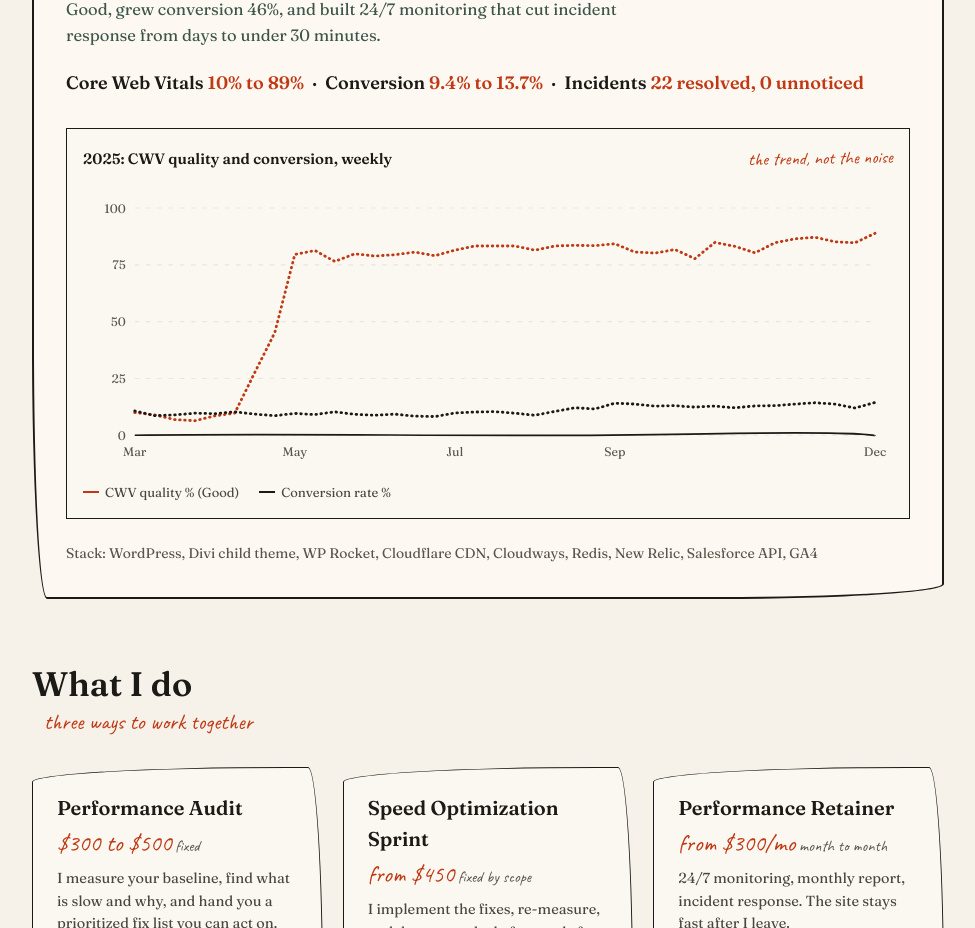
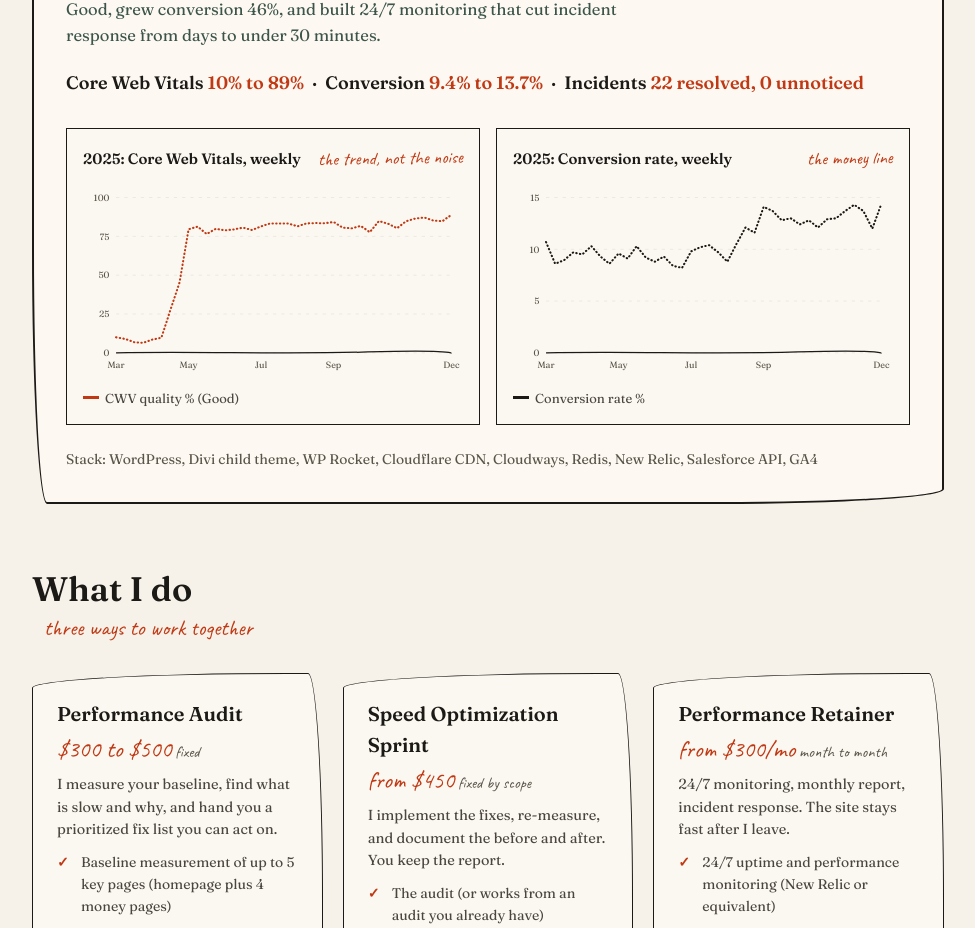
Before and after one commit to yuuhub/yuuri-portfolio, a Next.js app: page / in a window 1280 px wide. Shown: the part 1159-2087 px from the top of the page, without its empty margins (152-1127 px from the left). Built offline with nearby package versions, Linux system fonts and the light colour scheme.

Commit message:
Split Sterling chart into two mini-charts: CWV on 0-100 scale, conversion on 0-15 scale so growth is visible

```diff
--- a/components/sterling-chart.tsx
+++ b/components/sterling-chart.tsx
@@ -1,60 +1,94 @@
 import chartData from "@/data/sterling-chart-data.json";
 
 /**
- * Hand-drawn style SVG line chart of the Sterling 2025 data.
- * Renders CWV quality % and conversion rate % as wobbly pen lines
- * with a hand-drawn axis and annotation.
+ * Hand-drawn style SVG line charts of the Sterling 2025 data.
+ * Two mini-charts: CWV quality % (0 to 100 scale) and conversion rate %
+ * (0 to 15 scale), so both growth stories are actually visible.
  * Pure SVG, no client JS, no chart library. Static at build time.
  */
-export function SterlingChart() {
+
+const monthPositions: { label: string; idx: number }[] = [
+  { label: "Mar", idx: 0 },
+  { label: "May", idx: 8 },
+  { label: "Jul", idx: 16 },
+  { label: "Sep", idx: 24 },
+  { label: "Dec", idx: 37 },
+];
+
+function MiniChart({
+  data,
+  maxVal,
+  yTicks,
+  stroke,
+  title,
+  note,
+  ariaLabel,
+  lineLabel,
+}: {
+  data: number[];
+  maxVal: number;
+  yTicks: number[];
+  stroke: string;
+  title: string;
+  note: string;
+  ariaLabel: string;
+  lineLabel: string;
+}) {
   const labels = chartData.weeksLabels25 as string[];
-  const cwv = chartData.cwv25_weekly as number[];
-  const conv = chartData.conv25_weekly as number[];
 
-  const W = 720;
-  const H = 260;
-  const PAD_L = 46;
-  const PAD_R = 16;
-  const PAD_T = 24;
-  const PAD_B = 34;
+  const W = 460;
+  const H = 240;
+  const PAD_L = 40;
+  const PAD_R = 14;
+  const PAD_T = 20;
+  const PAD_B = 32;
 
   const innerW = W - PAD_L - PAD_R;
   const innerH = H - PAD_T - PAD_B;
 
-  const maxVal = 100;
-  const minVal = 0;
+  const x = (i: number) => PAD_L + (i / (labels.length - 1)) * innerW;
+  const y = (v: number) => PAD_T + (1 - v / maxVal) * innerH;
 
-  const x = (i: number) => PAD_L + (i / (labels.length - 1)) * innerW;
-  const y = (v: number) => PAD_T + (1 - (v - minVal) / (maxVal - minVal)) * innerH;
-
-  // Build polyline points
-  const cwvPts = cwv.map((v, i) => `${x(i).toFixed(1)},${y(v).toFixed(1)}`).join(" ");
-  const convPts = conv.map((v, i) => `${x(i).toFixed(1)},${y(v).toFixed(1)}`).join(" ");
+  const pts = data
+    .map((v, i) => `${x(i).toFixed(1)},${y(v).toFixed(1)}`)
+    .join(" ");
 
   // Wobbly axis line (hand-drawn feel)
-  const axisD = `M ${PAD_L} ${H - PAD_B} C ${PAD_L + innerW * 0.25} ${H - PAD_B - 2}, ${PAD_L + innerW * 0.5} ${H - PAD_B + 2}, ${PAD_L + innerW * 0.75} ${H - PAD_B - 1} S ${W - PAD_R} ${H - PAD_B + 1}, ${W - PAD_R} ${H - PAD_B}`;
+  const axisD = `M ${PAD_L} ${H - PAD_B} C ${PAD_L + innerW * 0.25} ${
+    H - PAD_B - 2
+  }, ${PAD_L + innerW * 0.5} ${H - PAD_B + 2}, ${
+    PAD_L + innerW * 0.75
+  } ${H - PAD_B - 1} S ${W - PAD_R} ${H - PAD_B + 1}, ${W - PAD_R} ${
+    H - PAD_B
+  }`;
 
-  // Grid lines (faint)
-  const gridLines = [0, 25, 50, 75, 100].map((v) => {
-    const gy = y(v);
   return (
+    <figure className="card-paper p-4">
+      <div className="flex items-baseline justify-between mb-2 gap-2">
+        <figcaption className="text-[15px] font-semibold">{title}</figcaption>
+        <span className="hand-note text-[18px] text-[var(--accent)] -rotate-1 whitespace-nowrap">
+          {note}
+        </span>
+      </div>
+      <svg
+        viewBox={`0 0 ${W} ${H}`}
+        className="w-full h-auto"
+        role="img"
+        aria-label={ariaLabel}
+      >
+        {yTicks.map((v) => (
+          <g key={v}>
             <line
-        key={v}
               x1={PAD_L}
-        y1={gy}
+              y1={y(v)}
               x2={W - PAD_R}
-        y2={gy}
+              y2={y(v)}
               stroke="var(--ink)"
               strokeOpacity="0.08"
               strokeWidth="1"
               strokeDasharray="4 6"
             />
-    );
-  });
-
-  const yTicks = [0, 25, 50, 75, 100].map((v) => (
             <text
-      key={v}
               x={PAD_L - 8}
               y={y(v) + 4}
               textAnchor="end"
@@ -64,59 +98,18 @@
             >
               {v}
             </text>
-  ));
-
-  // Month markers on x axis (Mar to Dec)
-  const monthPositions: { label: string; idx: number }[] = [
-    { label: "Mar", idx: 0 },
-    { label: "May", idx: 8 },
-    { label: "Jul", idx: 16 },
-    { label: "Sep", idx: 24 },
-    { label: "Dec", idx: 37 },
-  ];
-
-  return (
-    <figure className="w-full">
-      <div className="card-paper p-4">
-        <div className="flex items-baseline justify-between mb-2">
-          <figcaption className="text-[15px] font-semibold">
-            2025: CWV quality and conversion, weekly
-          </figcaption>
-          <span className="hand-note text-[18px] text-[var(--accent)] -rotate-1">
-            the trend, not the noise
-          </span>
-        </div>
-        <svg
-          viewBox={`0 0 ${W} ${H}`}
-          className="w-full h-auto"
-          role="img"
-          aria-label="Line chart showing Core Web Vitals quality rising from about 10 percent in March to 89 percent in December 2025, and conversion rate rising from 9.4 percent to 13.7 percent"
-        >
-          {gridLines}
-          {yTicks}
-          {/* CWV line (accent) */}
+          </g>
+        ))}
         <polyline
-            points={cwvPts}
+          points={pts}
           fill="none"
-            stroke="var(--accent)"
+          stroke={stroke}
           strokeWidth="2.5"
           strokeLinecap="round"
           strokeLinejoin="round"
           strokeDasharray="0.5 4"
         />
-          {/* Conversion line (ink) */}
-          <polyline
-            points={convPts}
-            fill="none"
-            stroke="var(--ink)"
-            strokeWidth="2.5"
-            strokeLinecap="round"
-            strokeLinejoin="round"
-            strokeDasharray="0.5 4"
-          />
-          {/* Axis */}
         <path d={axisD} fill="none" stroke="var(--ink)" strokeWidth="1.5" />
-          {/* Month labels */}
         {monthPositions.map((m) => (
           <text
             key={m.label}
@@ -131,17 +124,45 @@
           </text>
         ))}
       </svg>
-        <div className="flex gap-5 mt-2 text-[13px] text-[var(--ink-soft)]">
+      <div className="mt-2 text-[13px] text-[var(--ink-soft)]">
         <span className="flex items-center gap-1.5">
-            <span className="inline-block w-4 h-[2.5px] bg-[var(--accent)]" />
-            CWV quality % (Good)
+          <span
+            className="inline-block w-4 h-[2.5px]"
+            style={{ background: stroke }}
+          />
+          {lineLabel}
         </span>
-          <span className="flex items-center gap-1.5">
-            <span className="inline-block w-4 h-[2.5px] bg-[var(--ink)]" />
-            Conversion rate %
-          </span>
-        </div>
       </div>
     </figure>
   );
 }
+
+export function SterlingChart() {
+  const cwv = chartData.cwv25_weekly as number[];
+  const conv = chartData.conv25_weekly as number[];
+
+  return (
+    <div className="grid grid-cols-1 md:grid-cols-2 gap-4">
+      <MiniChart
+        data={cwv}
+        maxVal={100}
+        yTicks={[0, 25, 50, 75, 100]}
+        stroke="var(--accent)"
+        title="2025: Core Web Vitals, weekly"
+        note="the trend, not the noise"
+        ariaLabel="Line chart showing Core Web Vitals quality rising from about 10 percent in March to 89 percent in December 2025"
+        lineLabel="CWV quality % (Good)"
+      />
+      <MiniChart
+        data={conv}
+        maxVal={15}
+        yTicks={[0, 5, 10, 15]}
+        stroke="var(--ink)"
+        title="2025: Conversion rate, weekly"
+        note="the money line"
+        ariaLabel="Line chart showing conversion rate rising from about 9 percent in March to about 14 percent in December 2025"
+        lineLabel="Conversion rate %"
+      />
+    </div>
+  );
+}
```
Lines whose indentation alone changed are shown as unchanged.
